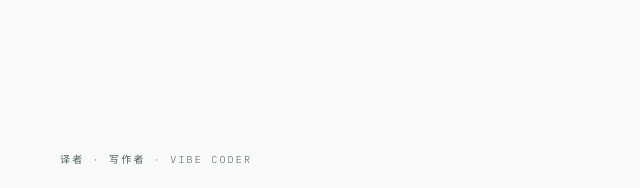
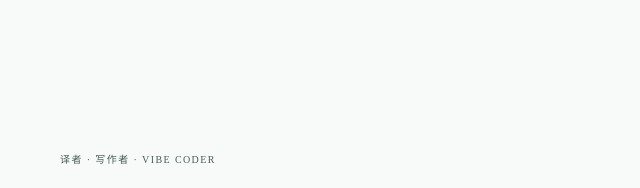
Before and after one commit to lippmann/fengnuo-astro, an Astro site: page / in a window 1280 px wide. Shown: the top 188 px of the page, 0-640 px from the left. Built offline with nearby package versions, Linux system fonts and the light colour scheme; Astro itself is replaced by a stand-in of ours.

Commit message:
auto: save changes

```diff
--- a/src/pages/index.astro
+++ b/src/pages/index.astro
@@ -163,11 +163,12 @@ import Base from '../layouts/Base.astro';
   padding: 80px 0;
 }
 .hero-eyebrow {
+  font-family: 'Libre Baskerville', serif;
   font-size: 10px;
-  letter-spacing: .22em;
+  letter-spacing: .14em;
   text-transform: uppercase;
   color: var(--dim);
-  font-weight: 300;
+  font-weight: 400;
   margin-bottom: 32px;
 }
 .hero-name {
```
